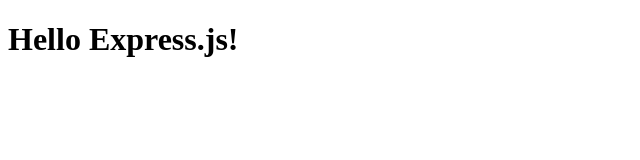
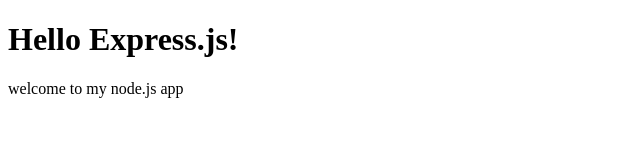
Before and after one commit to pauloafbraga/web-server, a website: page public/index.html in a window 1280 px wide. Shown: the whole page, without its empty margins (0-640 px from the left). Drawn offline with Linux system fonts and the light colour scheme.

Commit message:
update port for new ver

```diff
--- a/public/index.html
+++ b/public/index.html
@@ -6,5 +6,6 @@
 	</head>
 	<body>
 		<h1>Hello Express.js!</h1>
+		<p> welcome to my node.js app</p>
 	</body>
 </html>
```
